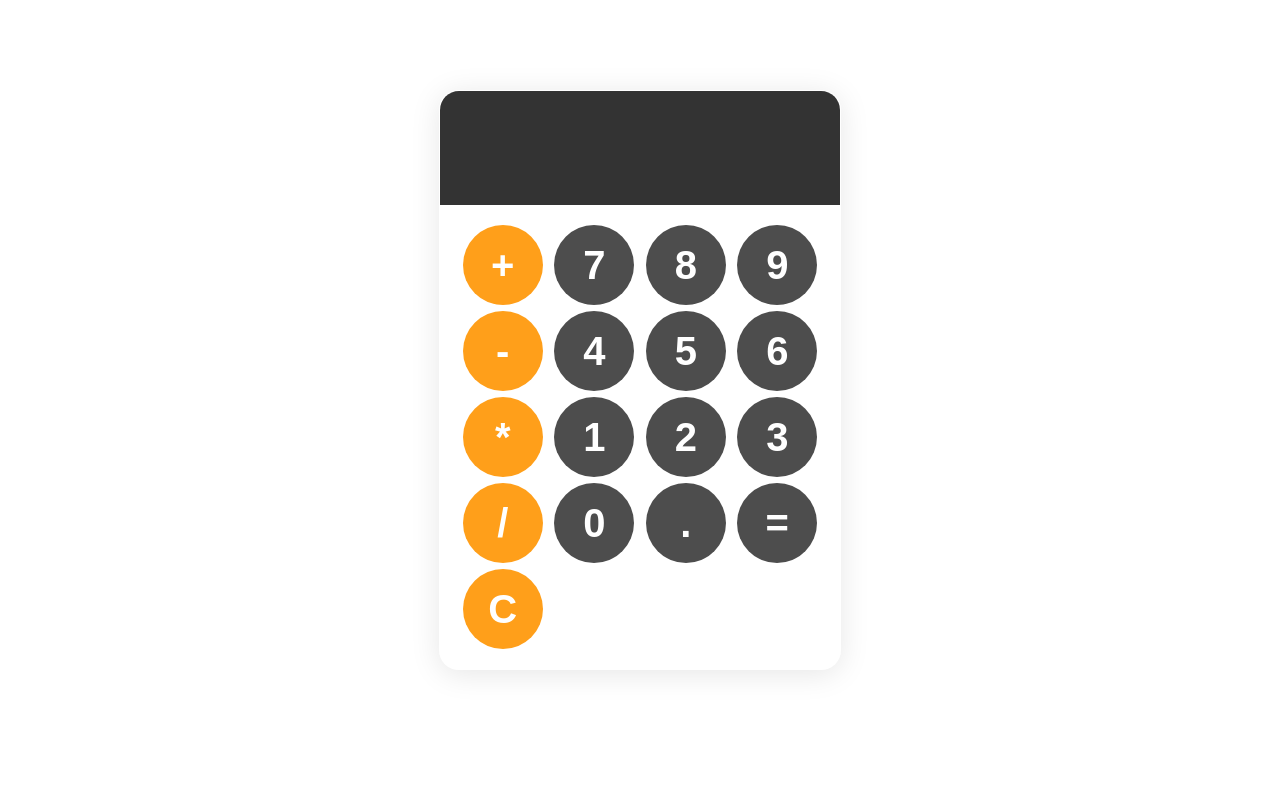
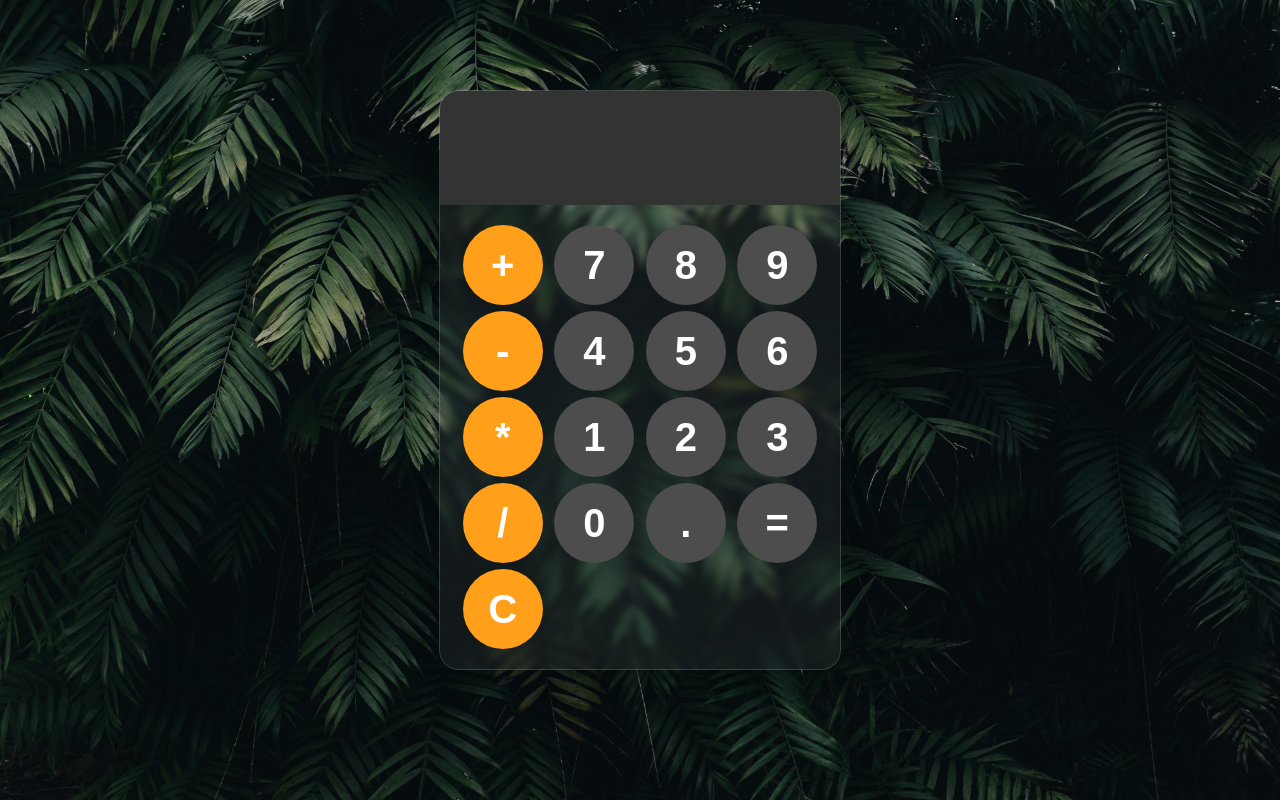
Before and after one commit to Brrn91/calculadora, a plain HTML site: page index.html in a window 1280 px wide. Drawn offline with Linux system fonts and the light colour scheme.

Commit message:
update style

```diff
--- a/estilos/style.css
+++ b/estilos/style.css
@@ -1,15 +1,19 @@
+@charset "UTG-8";
+
+@import url('https://fonts.googleapis.com/css2?family=Poppins:ital,wght@0,100;0,200;0,300;0,400;0,500;0,600;0,700;0,800;0,900;1,100;1,200;1,300;1,400;1,500;1,600;1,700;1,800;1,900&display=swap');
+
 body {
   margin: 100px 0;
   display: flex;
   justify-content: center;
   align-items: center;
   height: 70vh;
-  background-image: ;
+  background: url(../imagens/bg.jpg) no-repeat center center / cover #f0f8ff;
 }
 
 #calculadora {
-  font-family: Arial, Helvetica, sans-serif;
-/* From https://css.glass */
+  font-family: "Poppins", sans-serif;
+  /* From https://css.glass */
   background: rgba(255, 255, 255, 0.05);
   border-radius: 16px;
   box-shadow: 0 4px 30px rgba(0, 0, 0, 0.1);
```
Also changed, not shown: 2 other files.
